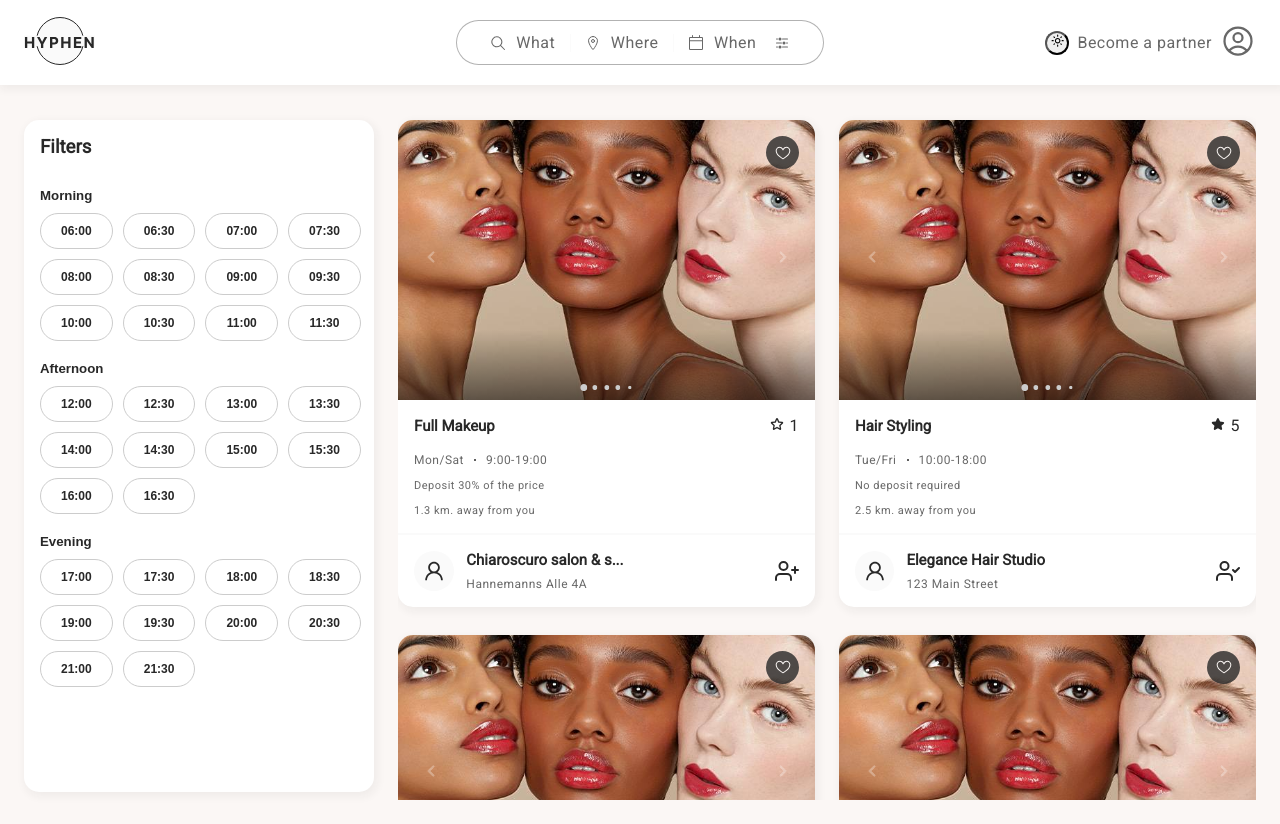
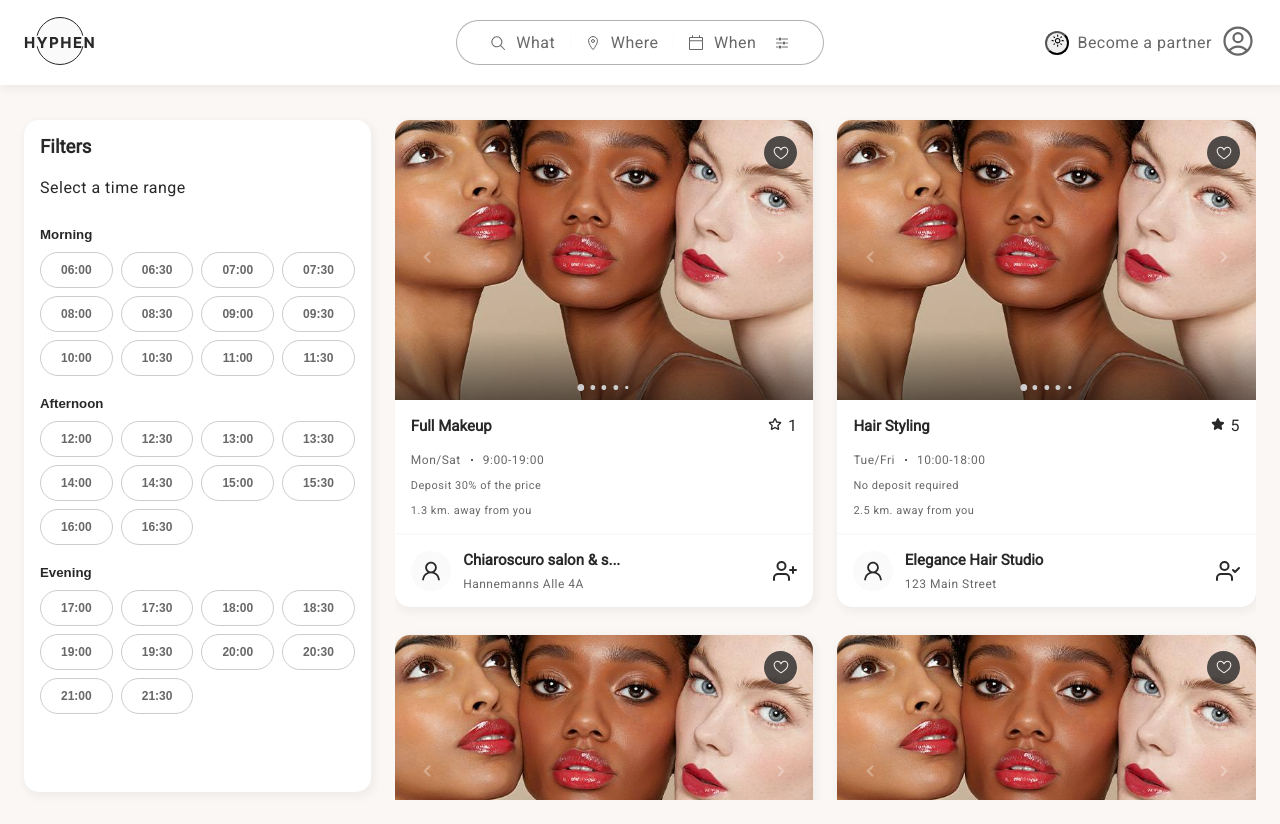
Before and after one commit to osampilona/hypen, a Next.js app: page / in a window 1280 px wide. Built offline with nearby package versions, Linux system fonts and the light colour scheme.

Commit message:
Adjusting stylings and placeholder

```diff
--- a/src/components/Buttons/CTAButton/ctaButton.module.scss
+++ b/src/components/Buttons/CTAButton/ctaButton.module.scss
@@ -39,7 +39,7 @@
   &--outlined {
     background-color: transparent;
     border: none;
-    color: var(--label-color);
+    color: var(--labels-color);
 
     &:hover {
       background-color: var(--secondary-color);
--- a/src/components/FilterCard/FilterCard.tsx
+++ b/src/components/FilterCard/FilterCard.tsx
@@ -2,7 +2,6 @@
 import filterCard from "@/components/FilterCard/filterCard.module.scss";
 import { useEffect, useState } from "react";
 import SkeletonCardList from "@/components/Skeletons/SkeletonCardList/SkeletonCardList";
-import Accordion from "@/components/Accordion/Accordion";
 import TimeSlotSelector from "../TimeSlotsSelector/TimeSlotsSelector";
 
 interface FilterCardProps {
@@ -11,6 +10,8 @@ interface FilterCardProps {
 
 const FilterCard: React.FC<FilterCardProps> = (props) => {
   const [loading, setLoading] = useState(true);
+  const [startSlot, setStartSlot] = useState<string | null>(null);
+  const [endSlot, setEndSlot] = useState<string | null>(null);
   const skeletonArray = Array.from({ length: 1 }, (_, index) => index + 1);
 
   useEffect(() => {
@@ -28,11 +29,25 @@ const FilterCard: React.FC<FilterCardProps> = (props) => {
       ) : (
         <>
           <h3>Filters</h3>
-          {/* <Accordion
-            title="Time Selection"
-            options={["Morning", "Afternoon", "Evening"]}
-          /> */}
-          <TimeSlotSelector />
+          <p>
+            {startSlot ? (
+              endSlot ? (
+                <>
+                  From {startSlot} to {endSlot}
+                </>
+              ) : (
+                <>From {startSlot} to</>
+              )
+            ) : (
+              <>Select a time range</>
+            )}
+          </p>
+          <TimeSlotSelector
+            startSlot={startSlot}
+            endSlot={endSlot}
+            setStartSlot={setStartSlot}
+            setEndSlot={setEndSlot}
+          />
         </>
       )}
     </div>
--- a/src/components/FilterCard/filterCard.module.scss
+++ b/src/components/FilterCard/filterCard.module.scss
@@ -11,9 +11,10 @@
   margin-top: 1.5rem;
   padding: 1rem;
 
-  h1 {
+  p {
     font-size: $font-size-md;
-    font-weight: 700;
+    // font-weight: 600;
+    margin-top: 20px;
     color: var(--text-color);
   }
 
--- a/src/components/TimeSlotsSelector/TimeSlotsSelector.tsx
+++ b/src/components/TimeSlotsSelector/TimeSlotsSelector.tsx
@@ -1,18 +1,33 @@
 import styles from "@/components/TimeSlotsSelector/timeSlotsSelector.module.scss";
-import React, { useState } from "react";
+import React, { useState, useEffect } from "react";
 import CtaButton from "../Buttons/CTAButton/CtaButton";
 import { timeSlots } from "@/constants/timeSlots";
 
 interface TimeSlotsSelectorProps {
-  // Add your component props here
+  startSlot: string | null;
+  endSlot: string | null;
+  setStartSlot: (slot: string | null) => void;
+  setEndSlot: (slot: string | null) => void;
 }
 
 type TimeSlotPeriod = keyof typeof timeSlots;
 
-const TimeSlotSelector: React.FC<TimeSlotsSelectorProps> = () => {
+const TimeSlotSelector: React.FC<TimeSlotsSelectorProps> = ({
+  startSlot,
+  endSlot,
+  setStartSlot,
+  setEndSlot,
+}) => {
   const [selectedSlots, setSelectedSlots] = useState<string[]>([]);
-  const [startSlot, setStartSlot] = useState<string | null>(null);
-  const [endSlot, setEndSlot] = useState<string | null>(null);
+
+  useEffect(() => {
+    if (startSlot && endSlot) {
+      const slotsInRange = getSlotsInRange(startSlot, endSlot);
+      setSelectedSlots(slotsInRange);
+    } else {
+      setSelectedSlots(startSlot ? [startSlot] : []);
+    }
+  }, [startSlot, endSlot]);
 
   const toggleSlot = (slot: string) => {
     if (!startSlot) {
@@ -22,8 +37,6 @@ const TimeSlotSelector: React.FC<TimeSlotsSelectorProps> = () => {
     } else if (!endSlot) {
       // Select end time
       setEndSlot(slot);
-      const slotsInRange = getSlotsInRange(startSlot, slot);
-      setSelectedSlots(slotsInRange);
     } else {
       // Reset selection
       setStartSlot(slot);
--- a/src/components/TimeSlotsSelector/timeSlotsSelector.module.scss
+++ b/src/components/TimeSlotsSelector/timeSlotsSelector.module.scss
@@ -1,4 +1,3 @@
-/* components/TimeSlotsSelector/timeSlotsSelector.module.scss */
 .container {
   font-family: Arial, sans-serif;
   margin-top: 30px;
@@ -14,8 +13,8 @@
 
 .timeSlotButtons {
   display: grid;
-  grid-template-columns: repeat(4, 1fr); /* 4 columns */
-  gap: 10px;
+  grid-template-columns: repeat(4, 1fr);
+  gap: 0.5rem;
 }
 
 .timeSlotButton {
```
